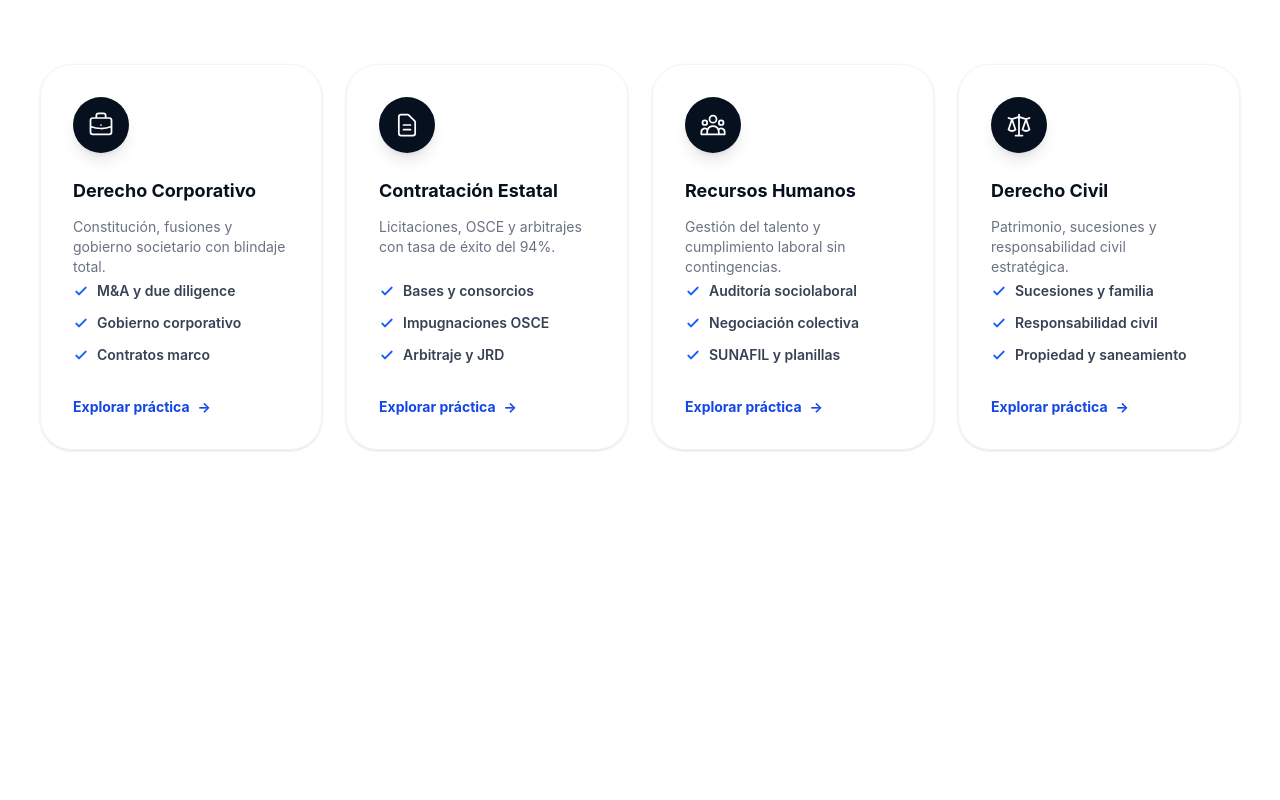
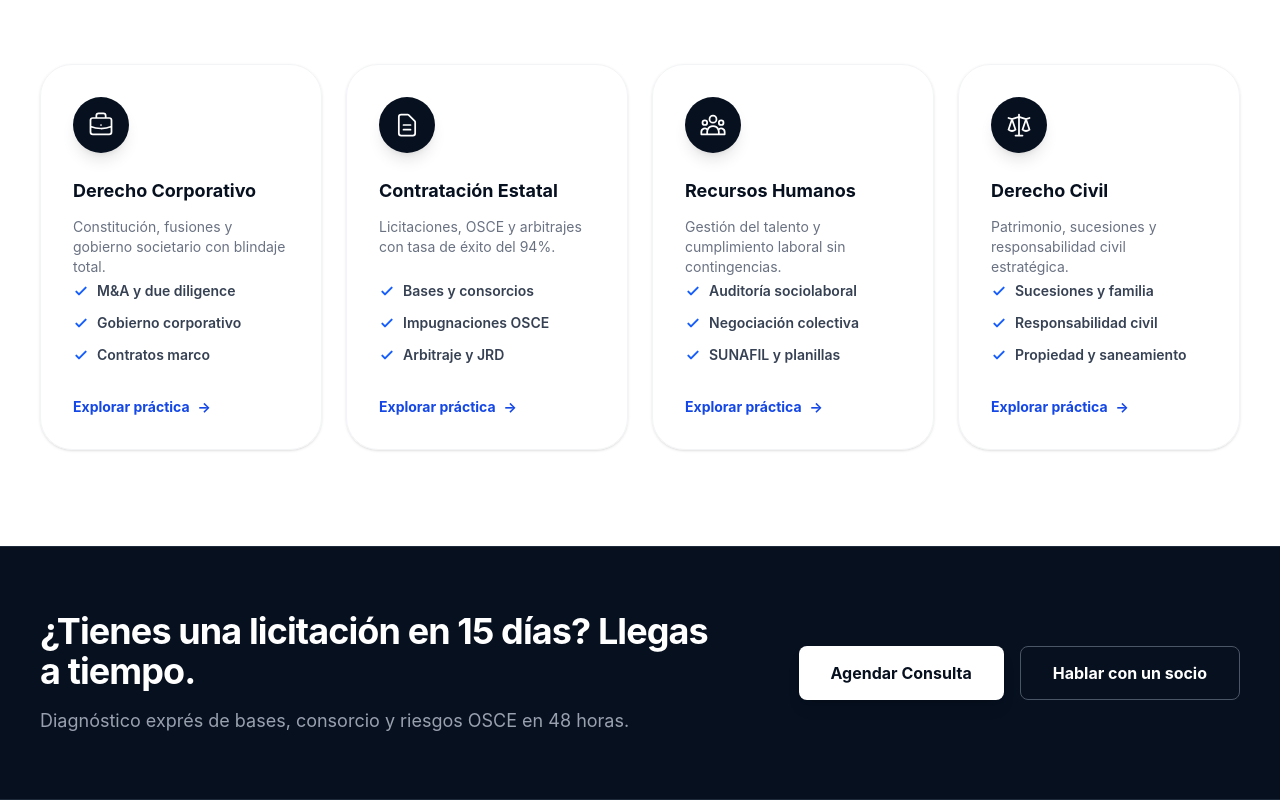
Before and after one commit to GustavoGarcia12/GarperGruopSas, a React (Vite) app: page / in a window 1280 px wide. Shown: the part 1154-1954 px from the top of the page. Before the commit the page ends 1700 px from the top, so only its background shows below. Built offline with nearby package versions, Linux system fonts and the light colour scheme.

Commit message:
Creacion banner cta de licitaciones

```diff
--- a/src/App.jsx
+++ b/src/App.jsx
@@ -244,10 +244,30 @@ function App() {
           </div>
         </div>
       </section>
+      {/* 5. BANNER LLAMADO A LA ACCIÓN (CTA) */}
+      <section className="bg-[#07101f] text-white py-16 px-10 border-t border-b border-gray-800">
+        <div className="max-w-7xl mx-auto flex flex-col lg:flex-row justify-between items-center gap-10">
 
+          <div className="max-w-2xl text-center lg:text-left">
+            <h2 className="text-3xl md:text-4xl font-bold mb-4 tracking-tight">
+              ¿Tienes una licitación en 15 días? Llegas a tiempo.
+            </h2>
+            <p className="text-gray-400 text-lg">
+              Diagnóstico exprés de bases, consorcio y riesgos OSCE en 48 horas.
+            </p>
+          </div>
 
+          <div className="flex flex-col sm:flex-row gap-4 shrink-0 w-full sm:w-auto">
+            <button className="bg-white text-[#07101f] px-8 py-3.5 rounded-lg font-bold hover:bg-gray-200 transition shadow-lg w-full sm:w-auto">
+              Agendar Consulta
+            </button>
+            <button className="px-8 py-3.5 rounded-lg border border-gray-600 font-bold hover:bg-gray-800 transition w-full sm:w-auto">
+              Hablar con un socio
+            </button>
+          </div>
 
-
+        </div>
+      </section>
     </div>
   );
 }
```
